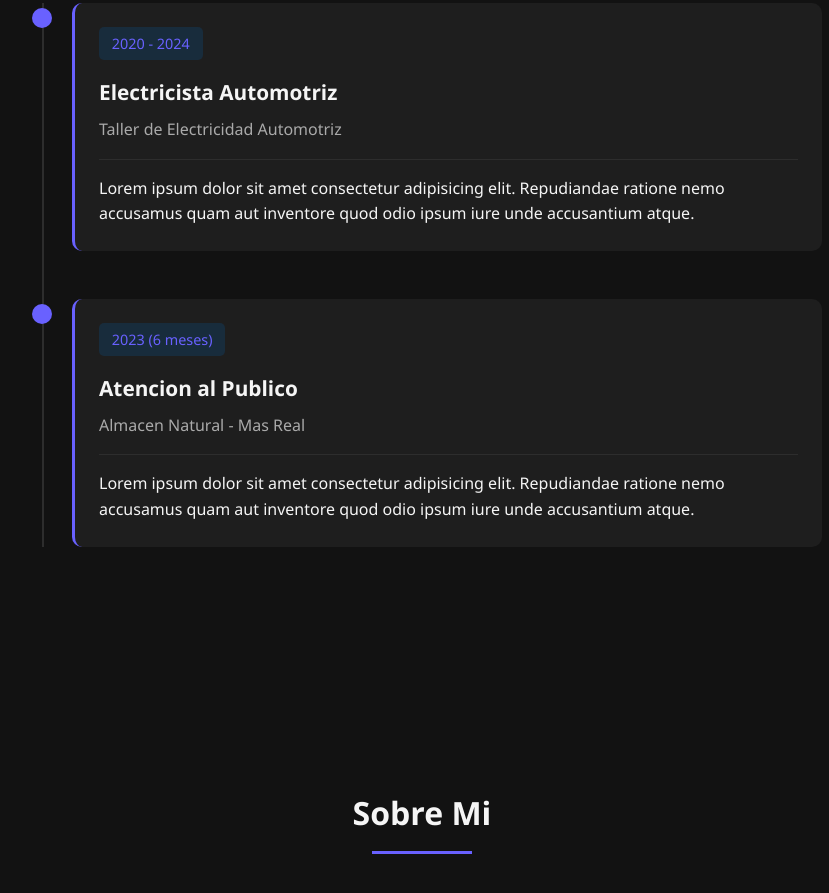
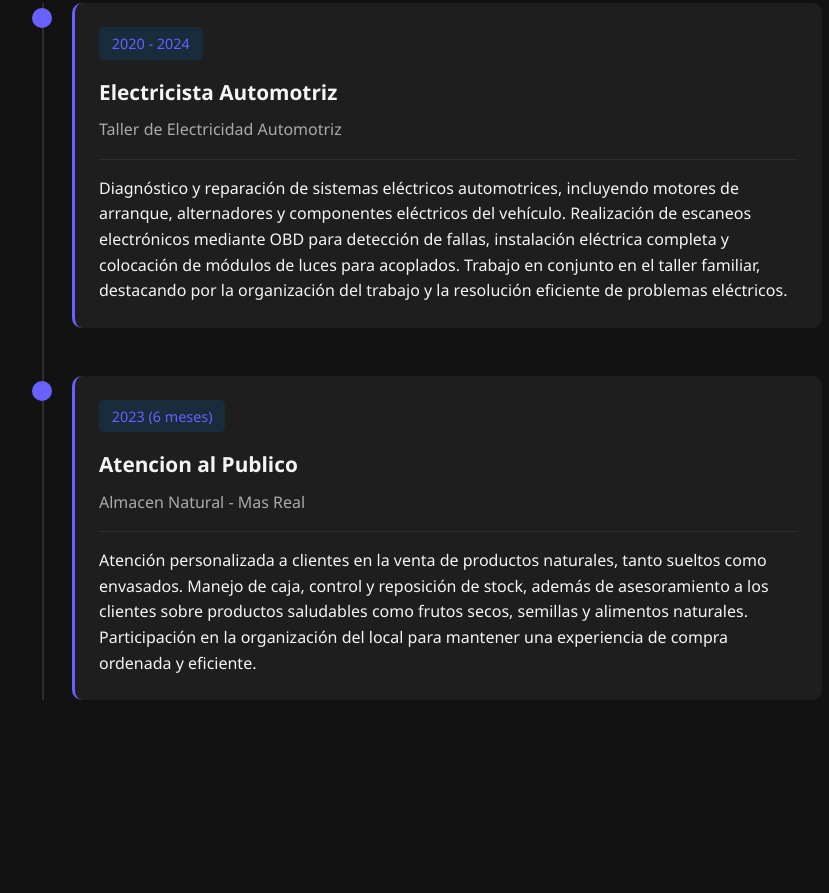
Before and after one commit to MaxiCappe256/Portfolio, a plain HTML site: page index.html in a window 1280 px wide. Shown: the part 2660-3553 px from the top of the page, without its empty margins (218-1047 px from the left). Drawn offline with nearby package versions, Linux system fonts and the light colour scheme.

Commit message:
add description jobs

```diff
--- a/index.html
+++ b/index.html
@@ -492,9 +492,14 @@
                 Taller de Electricidad Automotriz
               </h4>
               <p class="timeline__description">
-                Lorem ipsum dolor sit amet consectetur adipisicing elit.
-                Repudiandae ratione nemo accusamus quam aut inventore quod odio
-                ipsum iure unde accusantium atque.
+                Diagnóstico y reparación de sistemas eléctricos automotrices,
+                incluyendo motores de arranque, alternadores y componentes
+                eléctricos del vehículo. Realización de escaneos electrónicos
+                mediante OBD para detección de fallas, instalación eléctrica
+                completa y colocación de módulos de luces para acoplados.
+                Trabajo en conjunto en el taller familiar, destacando por la
+                organización del trabajo y la resolución eficiente de problemas
+                eléctricos.
               </p>
             </div>
           </div>
@@ -505,9 +510,12 @@
               <h3 class="timeline__title">Atencion al Publico</h3>
               <h4 class="timeline__subtitle">Almacen Natural - Mas Real</h4>
               <p class="timeline__description">
-                Lorem ipsum dolor sit amet consectetur adipisicing elit.
-                Repudiandae ratione nemo accusamus quam aut inventore quod odio
-                ipsum iure unde accusantium atque.
+                Atención personalizada a clientes en la venta de productos
+                naturales, tanto sueltos como envasados. Manejo de caja, control
+                y reposición de stock, además de asesoramiento a los clientes
+                sobre productos saludables como frutos secos, semillas y
+                alimentos naturales. Participación en la organización del local
+                para mantener una experiencia de compra ordenada y eficiente.
               </p>
             </div>
           </div>
@@ -707,11 +715,11 @@
     <script src="https://cdn.jsdelivr.net/npm/@emailjs/browser@4/dist/email.min.js"></script>
     <script>
       try {
-        if (typeof emailjs !== 'undefined') {
-          emailjs.init('v8VHOnfONUxS2n-bn');
+        if (typeof emailjs !== "undefined") {
+          emailjs.init("v8VHOnfONUxS2n-bn");
         }
       } catch (e) {
-        console.warn('EmailJS no se pudo inicializar:', e);
+        console.warn("EmailJS no se pudo inicializar:", e);
       }
     </script>
     <script src="js/js.js"></script>
```
